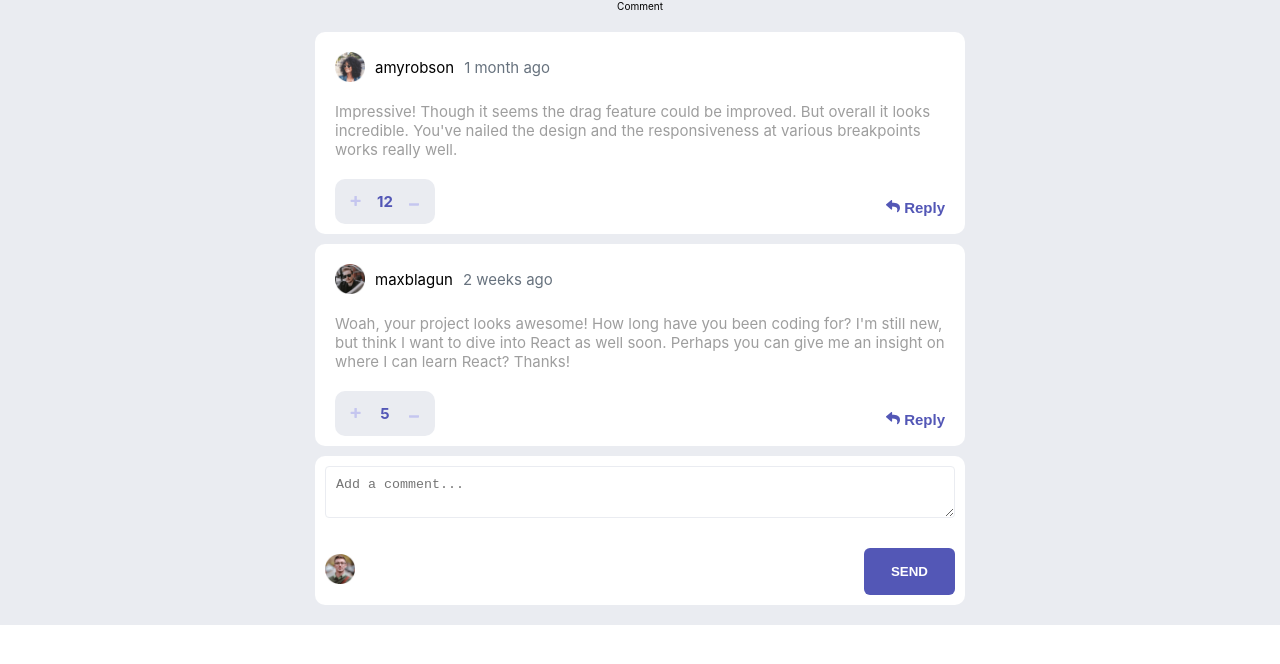
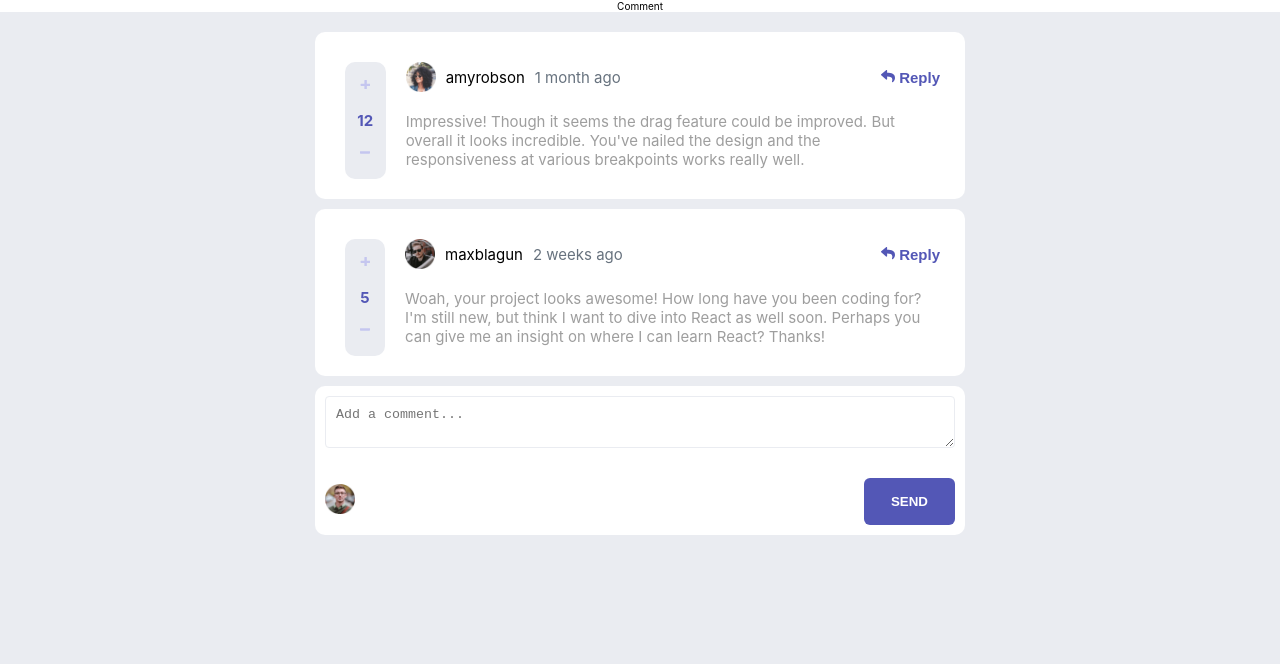
Before and after one commit to Mouez98/interactive-comments-section, a React (Create React App) app: page /comments/1/replies in a window 1280 px wide. Shown: the top 664 px of the page. Built offline with nearby package versions, Linux system fonts and the light colour scheme.

Commit message:
adding active design

```diff
--- a/src/App.css
+++ b/src/App.css
@@ -1,6 +1,4 @@
 .App {
   text-align: center;
-  background-color: hsl(223, 19%, 93%);
-  width: 100%;
 
 }
--- a/src/components/comments/Comments.module.css
+++ b/src/components/comments/Comments.module.css
@@ -1,7 +1,10 @@
 .Comments {
-width: 97%;
+/* width: 97%; */
 margin: 0 auto;
 font-size: 1.8rem;
 padding: 1rem 0;
+background-color: hsl(223, 19%, 93%);
+width: 100%;
+min-height: 100vh;
 }
 /* Large screen  */
--- a/src/components/comments/comment/AddComment.module.css
+++ b/src/components/comments/comment/AddComment.module.css
@@ -21,6 +21,11 @@
     outline: none;
 }
 
+.AddComment form textarea:hover {
+    border: 1px solid #607d8b;
+    cursor: pointer;
+}
+
 button[type='submit'] {
     padding: 1.6rem 2.7rem;
     border-radius: 0.6rem;
@@ -30,6 +35,12 @@
     background-color: #5357b6;
     text-transform: uppercase;
     margin-left: auto;
+    transition: all 0.3s linear;
+    cursor: pointer;
+}
+
+button[type='submit']:hover {
+    opacity: .5;
 }
 
 @media (min-width: 650px) {
--- a/src/components/comments/comment/Comment.module.css
+++ b/src/components/comments/comment/Comment.module.css
@@ -47,6 +47,10 @@
     text-transform: capitalize;
     margin: 0 .5rem;
     cursor: pointer;
+    transition: all .3s ease-out;
+}
+nav button:hover {
+    opacity: .5;
 }
 article .text{
     text-align: left;
@@ -80,6 +84,15 @@
     color: #9b9be2;
     cursor: pointer;
 }
+aside button svg {
+  height: 1rem;
+  width: 1rem;
+}
+
+
+aside button svg:hover path {
+   fill: #5357b6
+}
 
 /* Replies */
 .Replies  {
@@ -105,20 +118,71 @@
     .Comment {
         width: 65rem;
         margin: 1rem auto;
+        display: flex;
+        padding: 2rem;
+    }
+
+    .Comment article {
+        order: 2;
+    }
+
+    .Comment aside {
+        width: 7rem;
+        display: flex;
+        flex-direction: column;
+        order: 1
+     }
+
+    article nav {
+        margin: 1rem 0;
+        display: flex;
+        align-items: center;
+        justify-content: space-between;
+    }
+
+    .btnsContainer {
+        position: unset;
+
     }
 
     .Replies {
         margin: 1rem auto;
         width: 58rem;
+
+    }
+
+    .reply {
+        display: grid;
+        grid-template-columns: 7rem 1fr;
+        grid-template-areas:
+            'aside nav'
+            'aside text';
+        padding: 2rem;
+        grid-template-rows: 4rem 1fr;
+        width: 104%;
     }
 
     .reply article {
        margin-left: auto;
     }
-    .aside {
 
+    .reply aside {
+        width: 4rem;
+        display: flex;
+        flex-direction: column;
+        order: 1;
+        grid-area: aside;
     }
-    .AddComment {
-        width: 60rem;
+
+    .reply .text {
+        grid-area: text;
+    }
+
+    .reply nav {
+        grid-area: nav;
+    }
+
+    .Replies .AddComment {
+        width: 104%;
     }
 }
--- a/src/components/comments/comment/aside/Aside.js
+++ b/src/components/comments/comment/aside/Aside.js
@@ -2,31 +2,42 @@
 
 import { useDispatch } from "react-redux";
 import { commentsActions } from "../../../../store/store";
-import minus from '../../../../asset/images/icon-minus.svg'
-import plus from '../../../../asset/images/icon-plus.svg'
+import minus from "../../../../asset/images/icon-minus.svg";
+import plus from "../../../../asset/images/icon-plus.svg";
 
-const Aside = ({score, curUserId, authorId}) => {
+const Aside = ({ score, curUserId, authorId }) => {
   const dispatch = useDispatch();
 
   const scoreHandler = (type) => {
-     dispatch(commentsActions.addScore({
+    dispatch(
+      commentsActions.addScore({
         curUserId,
         authorId,
-       type
-     }))
-  }
-  return(
+        type,
+      })
+    );
+  };
+  return (
     <aside>
-    <button onClick={()=> scoreHandler('plus')}>
-    <img src={plus} alt='+' />
+      <button onClick={() => scoreHandler("plus")}>
+        <svg width="11" height="11" xmlns="http://www.w3.org/2000/svg">
+          <path
+            d="M6.33 10.896c.137 0 .255-.05.354-.149.1-.1.149-.217.149-.354V7.004h3.315c.136 0 .254-.05.354-.149.099-.1.148-.217.148-.354V5.272a.483.483 0 0 0-.148-.354.483.483 0 0 0-.354-.149H6.833V1.4a.483.483 0 0 0-.149-.354.483.483 0 0 0-.354-.149H4.915a.483.483 0 0 0-.354.149c-.1.1-.149.217-.149.354v3.37H1.08a.483.483 0 0 0-.354.15c-.1.099-.149.217-.149.353v1.23c0 .136.05.254.149.353.1.1.217.149.354.149h3.333v3.39c0 .136.05.254.15.353.098.1.216.149.353.149H6.33Z"
+            fill="#C5C6EF"
+          />
+        </svg>
       </button>
-    <p>
-      {score}
-    </p>
-    <button onClick={()=> scoreHandler('minus')}>
-        <img src={minus} alt='-' />
+      <p>{score}</p>
+      <button onClick={() => scoreHandler("minus")}>
+        <svg width="11" height="3" xmlns="http://www.w3.org/2000/svg">
+          <path
+            d="M9.256 2.66c.204 0 .38-.056.53-.167.148-.11.222-.243.222-.396V.722c0-.152-.074-.284-.223-.395a.859.859 0 0 0-.53-.167H.76a.859.859 0 0 0-.53.167C.083.437.009.57.009.722v1.375c0 .153.074.285.223.396a.859.859 0 0 0 .53.167h8.495Z"
+            fill="#C5C6EF"
+          />
+        </svg>
       </button>
     </aside>
-)};
+  );
+};
 
 export default Aside;
--- a/src/store/store.js
+++ b/src/store/store.js
@@ -9,7 +9,7 @@
   currentUser: {
     image: currentUserImage,
     username: "juliusomo",
-    id: "u1",
+    id: 4 ,
   },
   comments: [
     {
```
Lines whose indentation alone changed are shown as unchanged.
